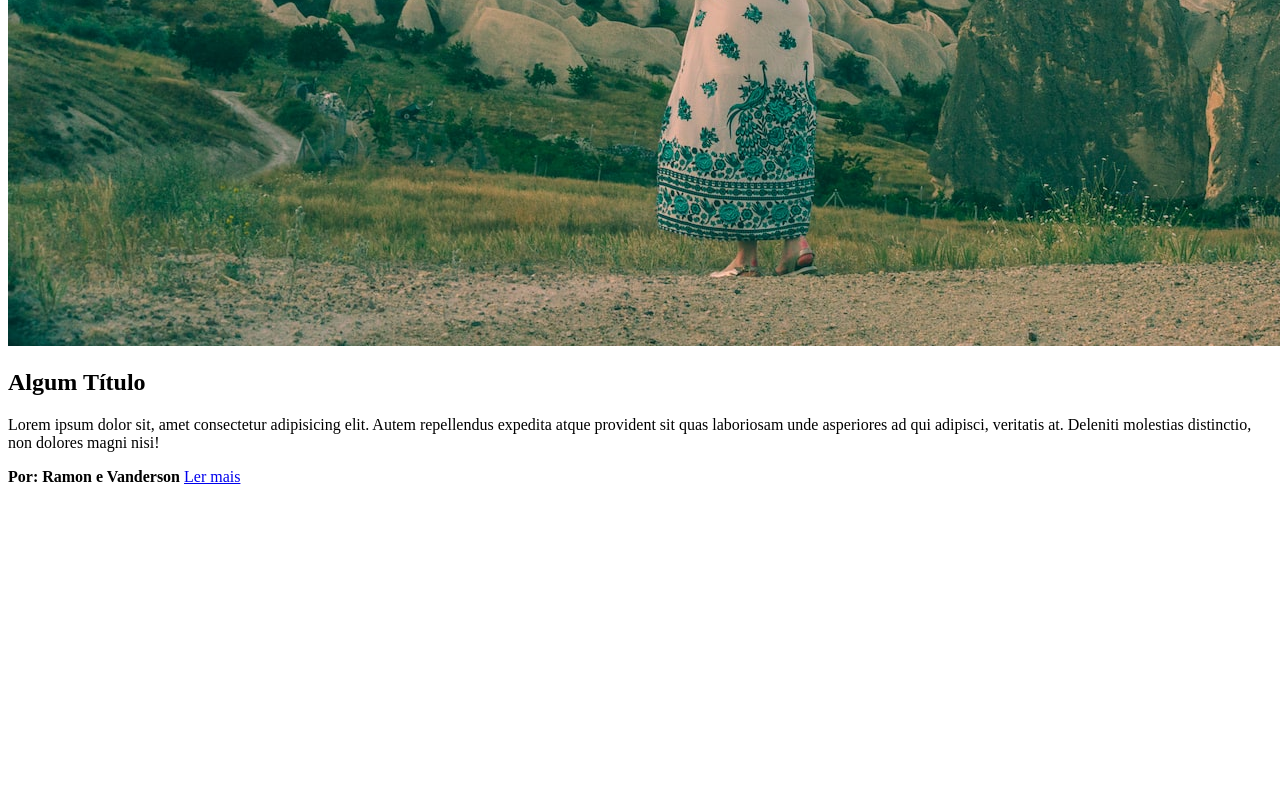
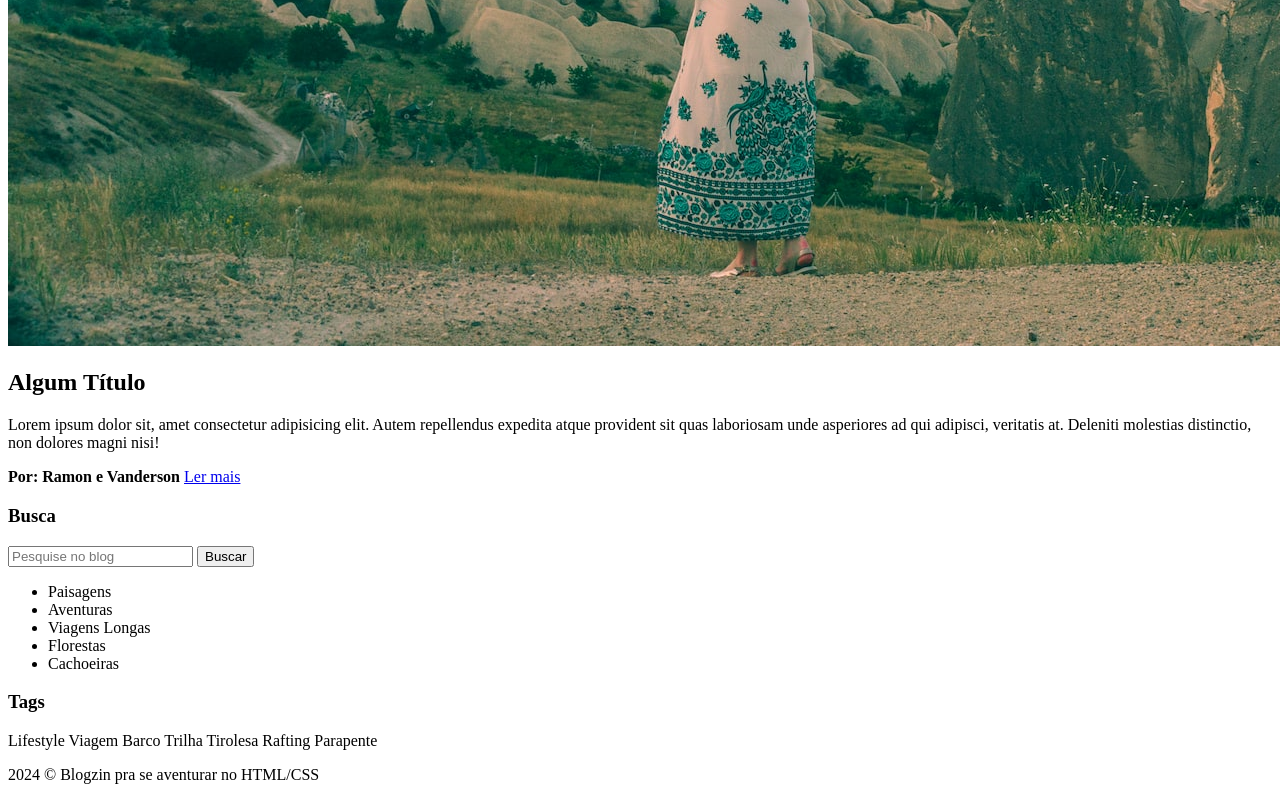
Before and after one commit to DevRamonR/Projeto-Blog, a plain HTML site: page index.html in a window 1280 px wide. Shown: the part 3937-4737 px from the top of the page. Before the commit the page ends 4431 px from the top, so only its background shows below. Drawn offline with Linux system fonts and the light colour scheme.

Commit message:
index.html

```diff
--- a/index.html
+++ b/index.html
@@ -44,28 +44,36 @@
                 <a href="#" class="link">Ler mais</a>
             </div>
         </section>
+        <aside>
+                 <div>
+                     <h3>Busca</h3>
+                     <input type="text" placeholder="Pesquise no blog">
+                     <button>Buscar</button>
+                     <ul>
+                         <li>Paisagens</li>
+                         <li>Aventuras</li>
+                         <li>Viagens Longas</li>
+                         <li>Florestas</li>
+                         <li>Cachoeiras</li>
+                     </ul>
+                 </div>
 
-
-
-
-
-
-
-
+                 <div>
+                     <h3>Tags</h3>
+                     <p>
+                         <span>Lifestyle</span>
+                         <span>Viagem</span>
+                         <span>Barco</span>
+                         <span>Trilha</span>
+                         <span>Tirolesa</span>
+                         <span>Rafting</span>
+                         <span>Parapente</span>
+                     </p>
+                 </div>
+             </aside>
     </main>
-
-
-
-
-
-
-
-
-
-
-
-
-
-
+    <footer>
+        <p>2024 © Blogzin pra se aventurar no HTML/CSS</p>
+     </footer>
 </body>
 </html>
```
